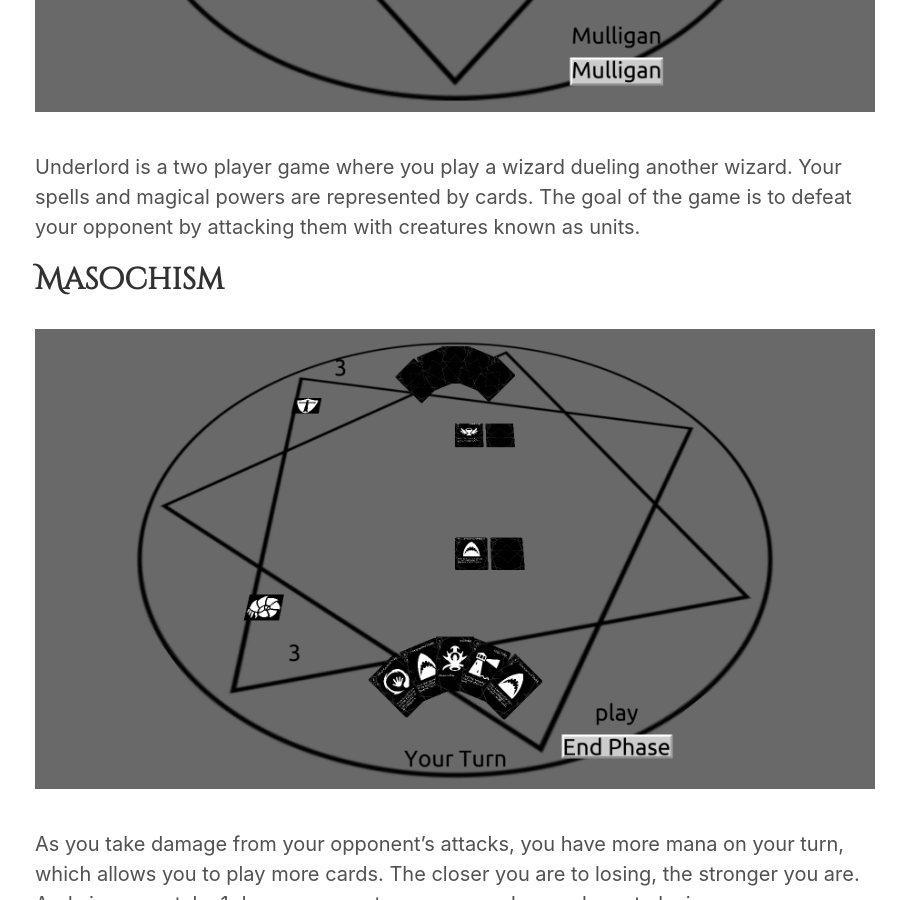
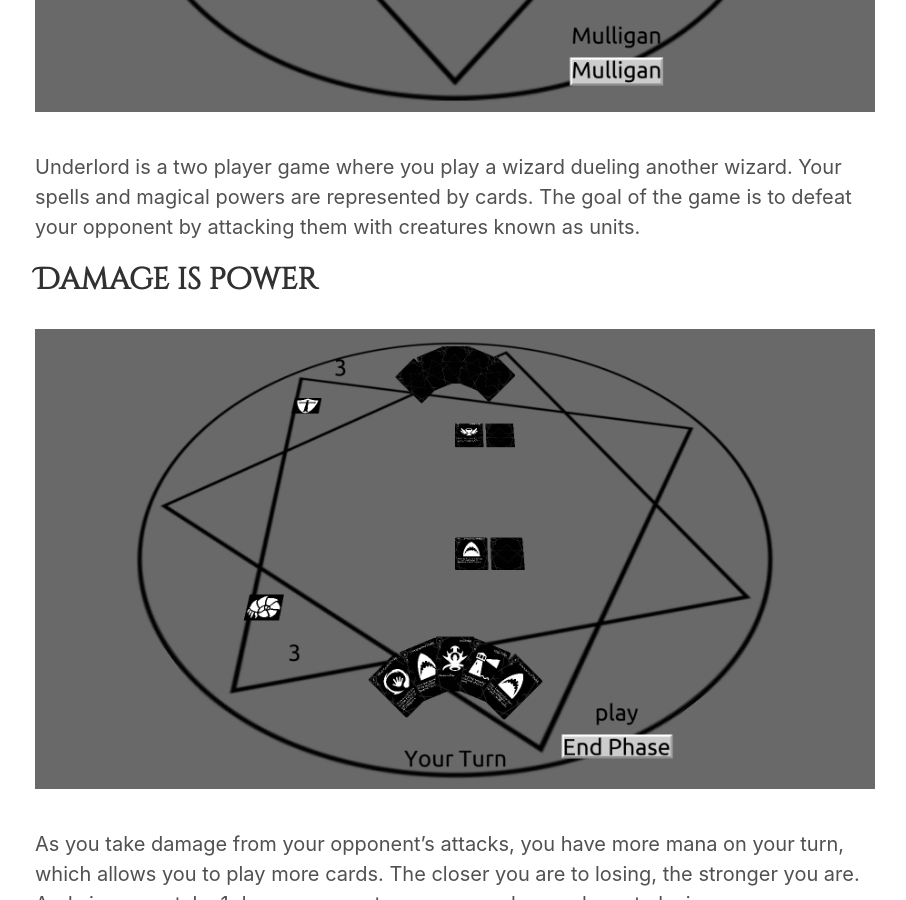
Before and after one commit to underlordcg/underlordcg.github.io, a Jekyll site: the page built from index.md, in a window 1280 px wide and 900 px high, scrolled down 1802 px. Shown: the whole window, without its empty margins (185-1091 px from the left). Built offline with Jekyll 4.4.1, drawn with Linux system fonts in a browser that asks for light colours.

Commit message:
More clear about damage = mana

```diff
--- a/index.md
+++ b/index.md
@@ -26,7 +26,7 @@ wizard. Your spells and magical powers are represented by cards. The goal
 of the game is to defeat your opponent by attacking them with creatures
 known as units.
 
-## Masochism
+## Damage is power
 
 ![]({{site.url}}/assets/screen2.png)
 
```
